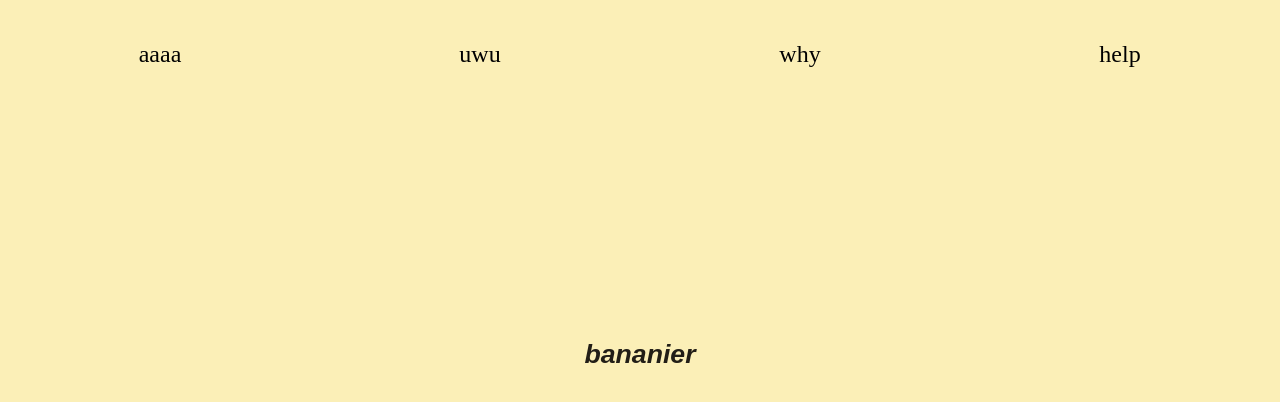
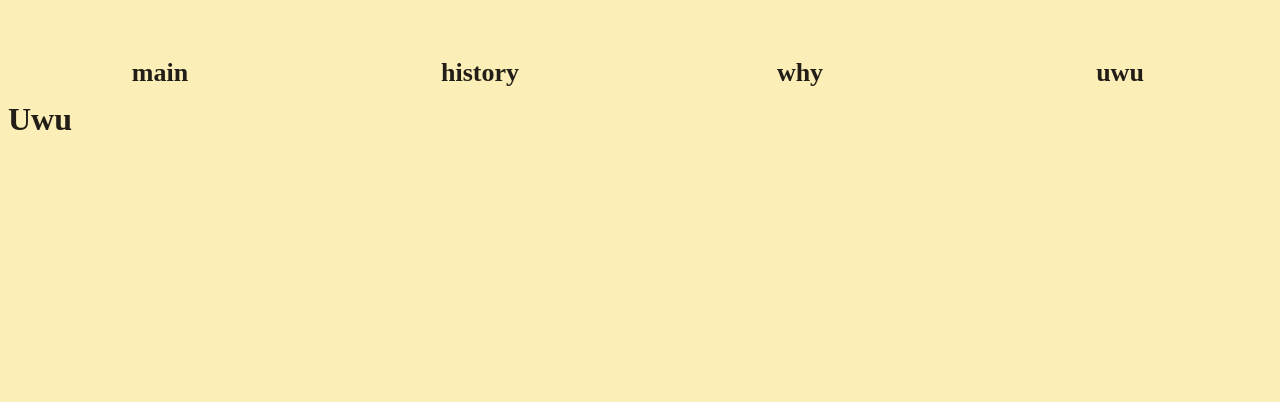
Before and after one commit to DVDTSB/bananier.science, a React (Create React App) app: page /uwu in a window 1280 px wide. Shown: the top 402 px of the page. Built offline with nearby package versions, Linux system fonts and the light colour scheme.

Commit message:
added pages and shit

```diff
--- a/package.json
+++ b/package.json
@@ -8,6 +8,7 @@
     "@testing-library/user-event": "^12.8.3",
     "react": "^17.0.2",
     "react-dom": "^17.0.2",
+    "react-router-dom": "^5.2.0",
     "react-scripts": "4.0.3",
     "web-vitals": "^1.1.2"
   },
--- a/src/App.js
+++ b/src/App.js
@@ -1,22 +1,21 @@
+import Navbar from "./components/Navbar";
+import { BrowserRouter as Router, Route, Switch } from "react-router-dom";
+import Main from "./pages/Main";
+import History from "./pages/History";
+import Why from "./pages/Why";
+import UwU from "./pages/UwU";
+
 function App() {
   return (
-    <>
-    <table>
-      <tr class="navbar">
-        <td class="element">aaaa</td>
-        <td class="element">uwu</td>
-        <td class="element">why</td>
-        <td class="element">help</td>
-      </tr>
-    </table>
-    <div class="bananier">
-      <button onClick={()=>{
-        window.open("https://ro.wikipedia.org/wiki/Bananier", "_blank")
-      }}>
-        <h1 class="hoverable"><i>bananier</i></h1>
-      </button>
-    </div>
-    </>
+    <Router>
+      <Navbar/>
+      <Switch>
+        <Route path="/" exact component={() => <Main />} />
+        <Route path="/history" exact component={() => <History />} />
+        <Route path="/why" exact component={() => <Why />} />
+        <Route path="/uwu" exact component={() => <UwU />} />
+      </Switch>
+    </Router>
   );
 }
 
--- /dev/null
+++ b/src/components/Navbar.js
@@ -0,0 +1,15 @@
+import { Link } from "react-router-dom";
+
+function Navbar() {
+  return (
+    <div>
+      <tr class="navbar">
+        <td class="element"><Link to="/"><h1 class="hoverable">main</h1></Link></td>
+				<td class="element"><Link to="/history"><h1 class="hoverable">history</h1></Link></td>
+				<td class="element"><Link to="/why"><h1 class="hoverable">why</h1></Link></td>
+				<td class="element"><Link to="/uwu"><h1 class="hoverable">uwu</h1></Link></td>
+    	</tr>
+    </div>
+  );
+}
+export default Navbar;
--- a/src/index.css
+++ b/src/index.css
@@ -19,9 +19,20 @@ button{
   from {top: 0%; opacity: 0;}
   to {top: 40%; opacity: 1;}
 }
-
+@keyframes content{
+  from {top: 0%; opacity: 0;}
+  to {top: 10%; opacity: 1;}
+}
+.content{
+  position: absolute;
+  animation-name: content;
+  animation-duration: 4s;
+  opacity: 0;
+  animation-delay: 1s;
+  animation-fill-mode: forwards;
+}
 .navbar{
-  right: 50%;
+  font-size: small;
 }
 .element{
   --stagger-delay:1s;
@@ -91,8 +102,9 @@ h1{
   color:  #423C2D;
 }
 
-a:hover{
-  color: #423C2D;
+a{
+  text-decoration: none;
+  font-size: small;
 }
 body{
   background-color: #FBEFB7;
--- /dev/null
+++ b/src/pages/History.js
@@ -0,0 +1,10 @@
+function History() {
+  return (
+    <div class="content">
+      <h1>LE HISTORI DE BANANIER</h1>
+      <p1>bananier is banana banana banier boo nanier</p1>
+    </div>
+  );
+}
+
+export default History;
--- /dev/null
+++ b/src/pages/Main.js
@@ -0,0 +1,15 @@
+function Main() {
+  return (
+    <>
+    <div class="bananier">
+      <button onClick={()=>{
+        window.open("https://ro.wikipedia.org/wiki/Bananier", "_blank")
+      }}>
+        <h1 class="hoverable"><i>bananier</i></h1>
+      </button>
+    </div>
+    </>
+  );
+}
+
+export default Main;
--- /dev/null
+++ b/src/pages/UwU.js
@@ -0,0 +1,9 @@
+function UwU() {
+  return (
+    <div class="content">
+    <h1>Uwu</h1>
+    </div>
+  );
+}
+
+export default UwU;
--- /dev/null
+++ b/src/pages/Why.js
@@ -0,0 +1,9 @@
+function Why() {
+  return (
+    <div class="content">
+    <p1>why not</p1>
+    </div>
+  );
+}
+
+export default Why;
```
Also changed, not shown: 1 other file (tests, documents, lock files or other folders).
